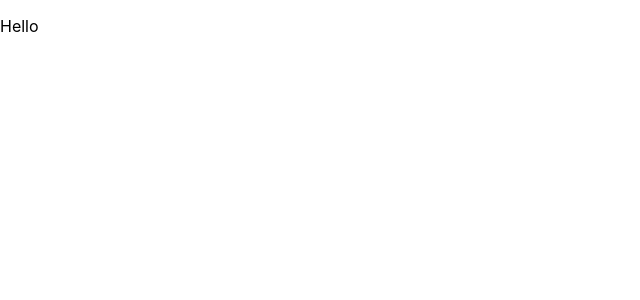
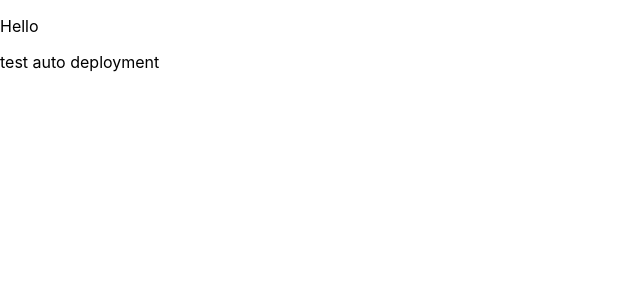
Before and after one commit to kav97/location-widget, a React (Create React App) app: page / in a window 1280 px wide. Shown: the top 300 px of the page, without its empty margins (0-640 px from the left). Built offline with nearby package versions, Linux system fonts and the light colour scheme.

Commit message:
auto deploy

```diff
--- a/package.json
+++ b/package.json
@@ -2,6 +2,7 @@
   "name": "location-widget",
   "version": "0.1.0",
   "private": true,
+  "homepage":"https://kav97.github.io/location-widget",
   "dependencies": {
     "@testing-library/jest-dom": "^5.16.5",
     "@testing-library/react": "^13.4.0",
@@ -15,7 +16,8 @@
     "start": "react-scripts start",
     "build": "react-scripts build",
     "test": "react-scripts test",
-    "eject": "react-scripts eject"
+    "eject": "react-scripts eject",
+    "deploy": "gh-pages -d build"
   },
   "eslintConfig": {
     "extends": [
@@ -36,6 +38,7 @@
     ]
   },
   "devDependencies": {
+    "gh-pages": "^4.0.0",
     "sass": "^1.55.0"
   }
 }
--- a/src/App.jsx
+++ b/src/App.jsx
@@ -2,7 +2,9 @@ import './App.css';
 
 const App = () => {
   return (
+    <>
     <p>Hello</p>
+    <p>test auto deployment</p></>
   );
 }
 
```
Also changed, not shown: 1 other file (tests, documents, lock files or other folders).
